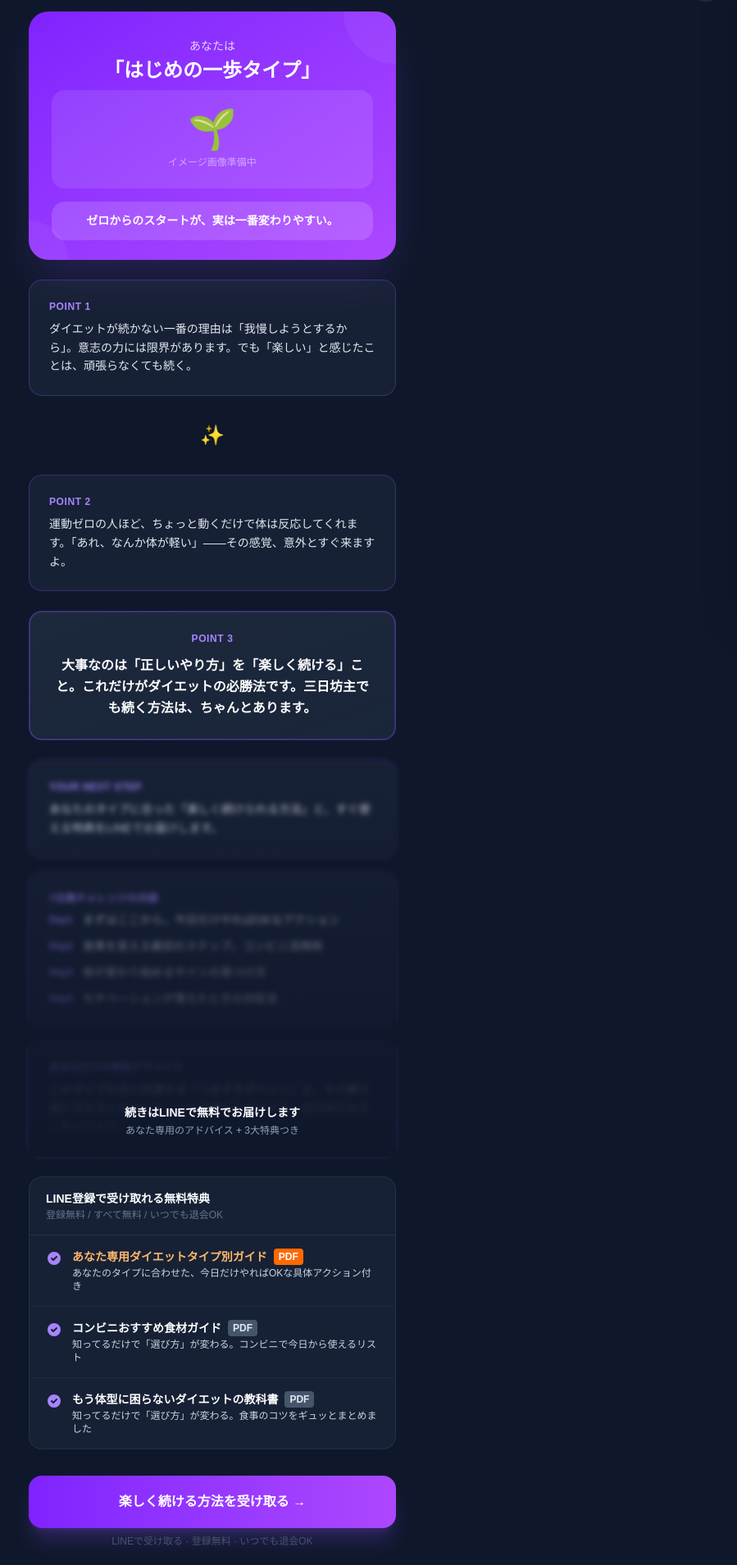
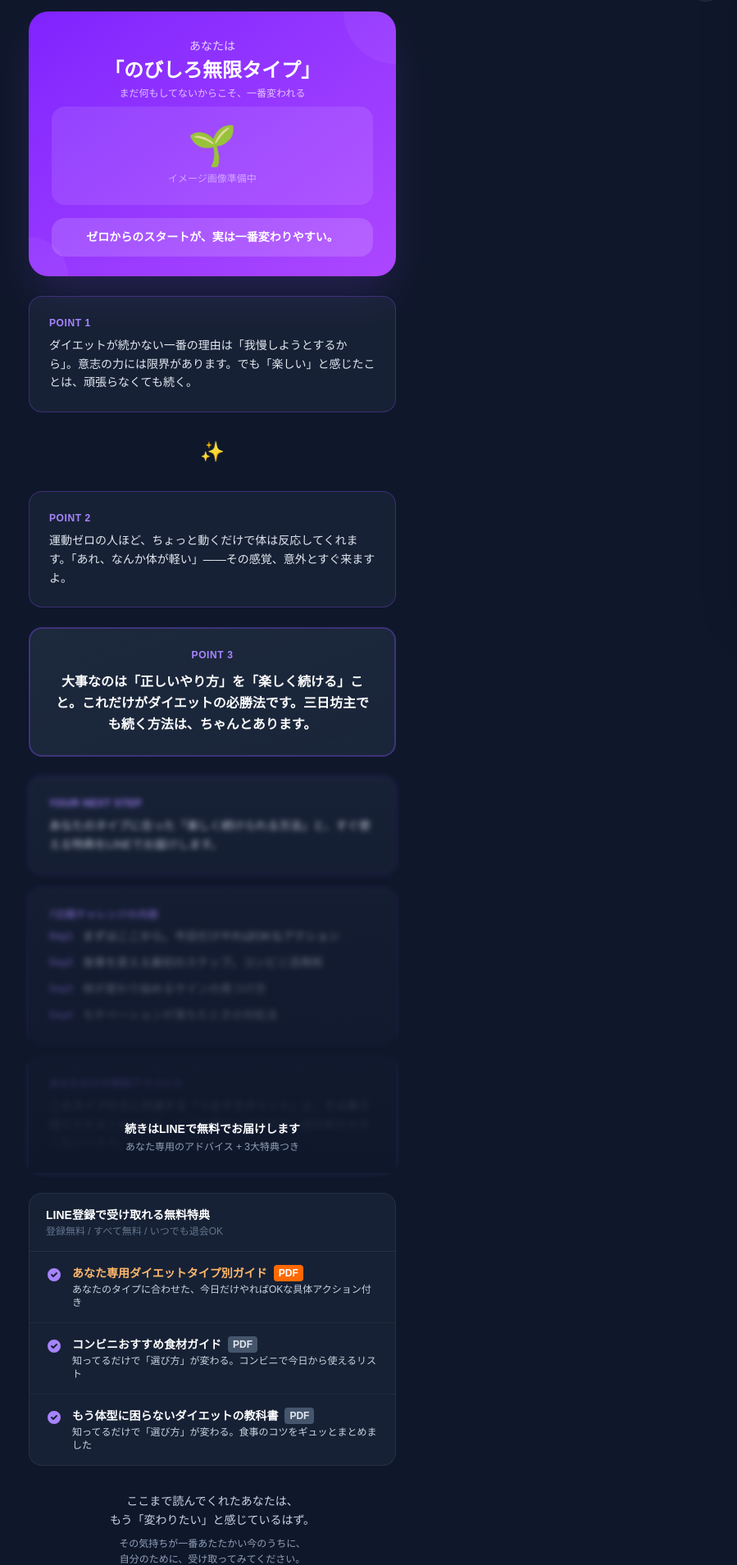
Before and after one commit to TomoRevo/pojipoji-bodymake, a Next.js app: page /pojipoji-bodymake/result/first_step in a window 1280 px wide. Shown: the part 58-1967 px from the top of the page at 82% size, without its empty margins (381-1280 px from the left). Built offline with nearby package versions, Linux system fonts and the light colour scheme; no server answers.

Commit message:
タイプ名刷新(のびしろ無限)+サブタイトル追加+CTA前の熱量コピー

```diff
--- a/src/app/result/[type]/page.tsx
+++ b/src/app/result/[type]/page.tsx
@@ -99,7 +99,7 @@ export default async function ResultPage({ params }: Props) {
   }
 
   const diagnosisType = type as DiagnosisType;
-  const { title, hook, body, cta } = typeMessages[diagnosisType];
+  const { title, subtitle, hook, body, cta } = typeMessages[diagnosisType];
   const accent = typeAccent[diagnosisType];
   const illust = typeIllustration[diagnosisType];
   const elmeUrl = ELME_URL;
@@ -121,7 +121,8 @@ export default async function ResultPage({ params }: Props) {
           <div className="absolute bottom-0 left-0 w-24 h-24 bg-white/5 rounded-full translate-y-1/2 -translate-x-1/2" />
 
           <p className="relative text-sm font-medium opacity-80 mb-1">あなたは</p>
-          <h1 className="relative text-2xl font-black mb-2">「{title}」</h1>
+          <h1 className="relative text-2xl font-black mb-1">「{title}」</h1>
+          <p className="relative text-xs font-medium opacity-70 mb-2">{subtitle}</p>
 
           {/* イラスト枠 */}
           <div className="relative bg-white/10 rounded-2xl p-6 mb-4 flex flex-col items-center justify-center min-h-[120px]">
@@ -251,8 +252,20 @@ export default async function ResultPage({ params }: Props) {
           ))}
         </div>
 
+        {/* CTA前のひと押し */}
+        <div className="text-center px-2 pt-2">
+          <p className="text-slate-300 text-sm leading-relaxed">
+            ここまで読んでくれたあなたは、<br />
+            もう「変わりたい」と感じているはず。
+          </p>
+          <p className="text-slate-400 text-xs mt-2 leading-relaxed">
+            その気持ちが一番あたたかい今のうちに、<br />
+            自分のために、受け取ってみてください。
+          </p>
+        </div>
+
         {/* CTA */}
-        <div className="flex flex-col gap-2 pt-2">
+        <div className="flex flex-col gap-2">
           <a
             href={elmeUrl}
             target="_blank"
@@ -262,7 +275,7 @@ export default async function ResultPage({ params }: Props) {
             {cta} →
           </a>
           <p className="text-center text-slate-600 text-xs">
-            LINEで受け取る · 登録無料 · いつでも退会OK
+            登録無料 · すべて無料 · いつでも退会OK
           </p>
         </div>
 
--- a/src/lib/diagnosis.ts
+++ b/src/lib/diagnosis.ts
@@ -79,7 +79,7 @@ export function calcType(answers: ("A" | "B" | "C" | "D")[]): DiagnosisType {
 }
 
 export const typeLabels: Record<DiagnosisType, string> = {
-  first_step: "はじめの一歩タイプ",
+  first_step: "のびしろ無限タイプ",
   food_reset: "食事リセットタイプ",
   time_hack: "スキマ時間活用タイプ",
   switch_on: "本気スイッチタイプ",
@@ -87,10 +87,11 @@ export const typeLabels: Record<DiagnosisType, string> = {
 
 export const typeMessages: Record<
   DiagnosisType,
-  { title: string; hook: string; body: string[]; cta: string }
+  { title: string; subtitle: string; hook: string; body: string[]; cta: string }
 > = {
   first_step: {
-    title: "はじめの一歩タイプ",
+    title: "のびしろ無限タイプ",
+    subtitle: "まだ何もしてないからこそ、一番変われる",
     hook: "ゼロからのスタートが、実は一番変わりやすい。",
     body: [
       "ダイエットが続かない一番の理由は「我慢しようとするから」。意志の力には限界があります。でも「楽しい」と感じたことは、頑張らなくても続く。",
@@ -102,6 +103,7 @@ export const typeMessages: Record<
   },
   food_reset: {
     title: "食事リセットタイプ",
+    subtitle: "食事を見直すだけで化けるポテンシャルの持ち主",
     hook: "我慢しなくていい。「食べるもの」を変えるだけで、体は変わり始める。",
     body: [
       "食事制限が続かないのは、あなたの意志が弱いからじゃない。「我慢」は人間の脳の仕組み上、絶対に長続きしないんです。",
@@ -113,6 +115,7 @@ export const typeMessages: Record<
   },
   time_hack: {
     title: "スキマ時間活用タイプ",
+    subtitle: "たった3分の使い方で爆発的に変われる人",
     hook: "忙しいままでいい。1日3分で体は変わる。",
     body: [
       "「時間ができたらやろう」——その日は来ません。でも「3分だけ」なら、今日からできます。短い習慣ほど続きやすく、結果にもつながりやすい。",
@@ -124,6 +127,7 @@ export const typeMessages: Record<
   },
   switch_on: {
     title: "本気スイッチタイプ",
+    subtitle: "やり方さえ変われば一気にブレイクする人",
     hook: "足りなかったのは「努力」じゃない。「続けられる楽しさ」だっただけ。",
     body: [
       "これだけ頑張れるあなたが続かなかったのは、意志が弱いからじゃない。「我慢」ベースのやり方は、どんなに強い人でも限界が来るんです。",
```
